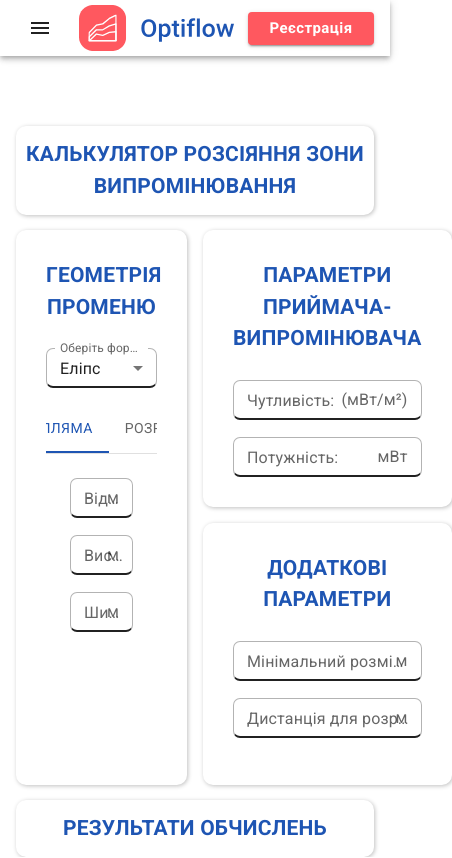
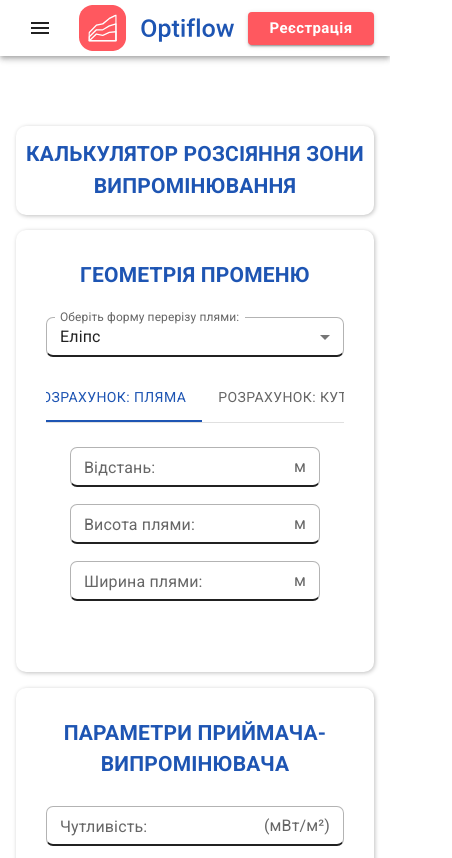
Before and after one commit to Skiftech-project/optiflow-frontend, a React (Vite) app: page /calculator in a window 390 px wide. Shown: the top 858 px of the page, 452 px wide, since content can reach past the window. Built offline with nearby package versions, Linux system fonts and the light colour scheme.

Commit message:
corrected responsiveness on sm devices

```diff
--- a/src/components/interface/FormBlock/FormBlock.jsx
+++ b/src/components/interface/FormBlock/FormBlock.jsx
@@ -58,7 +58,7 @@
     return (
         <section style={{ margin: '15px 0' }}>
             <Grid container spacing={2}>
-                <Grid item xs={6}>
+                <Grid item xs={12} md={6}>
                     <div style={{ ...block, height: '100%' }}>
                         <Typography
                             align="center"
@@ -142,7 +142,7 @@
                     </div>
                 </Grid>
 
-                <Grid item xs={6} container direction="column" spacing={2}>
+                <Grid item xs={12} md={6} container direction="column" spacing={2}>
                     <Grid item>
                         <div style={block}>
                             <Typography
```
